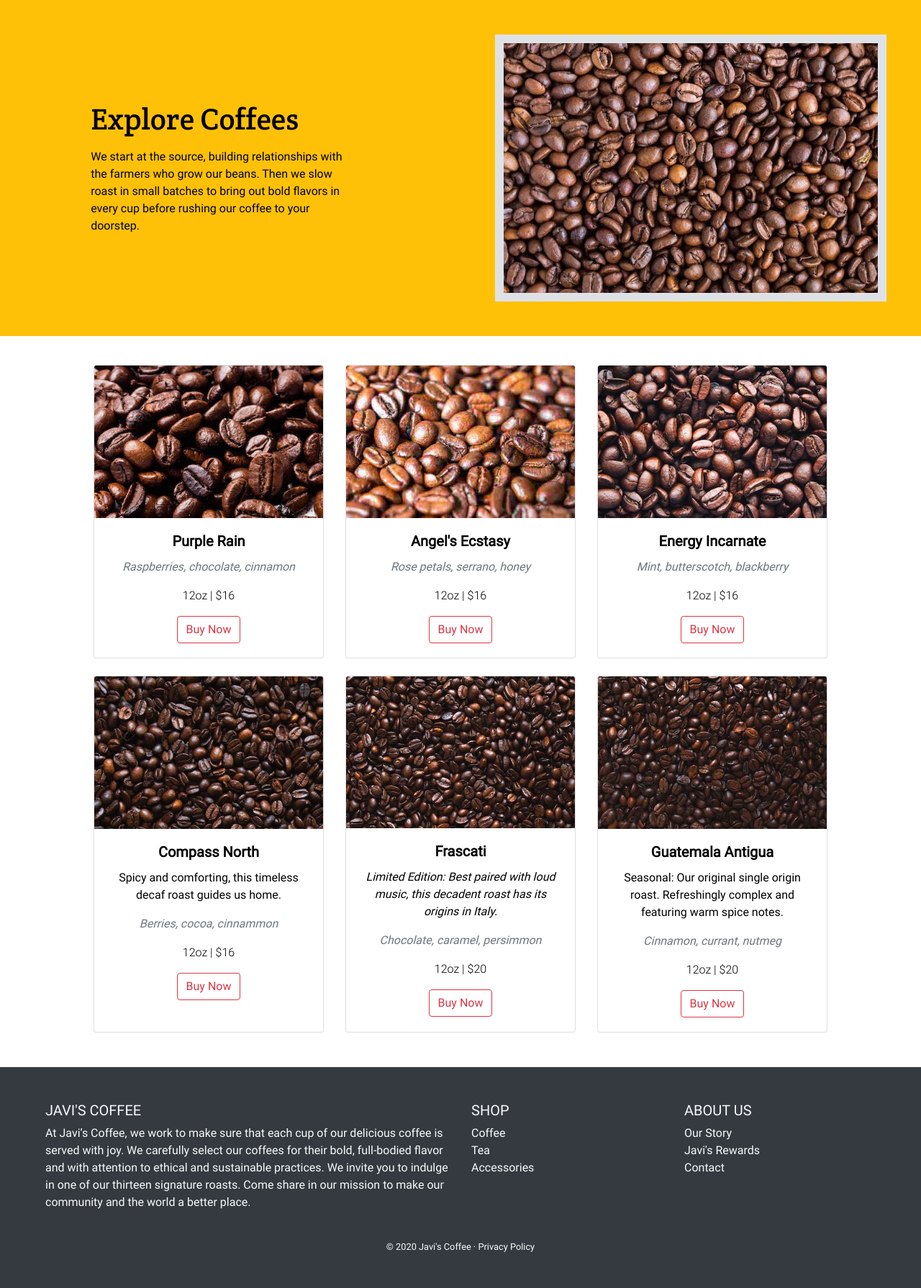
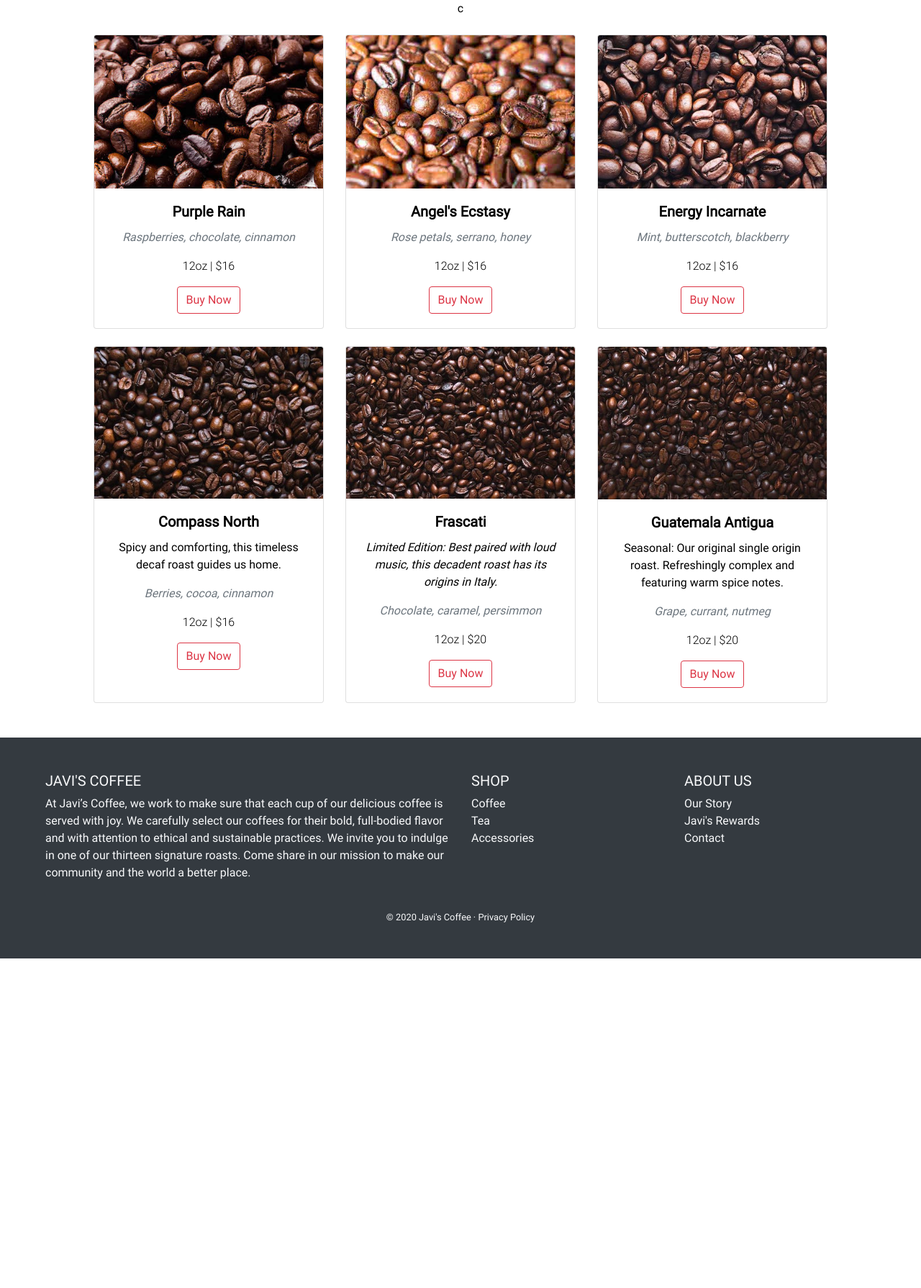
Before and after one commit to javier-cr/JavisCoffee, a PHP site: page /shop in a window 1280 px wide. Shown: the part 117-1907 px from the top of the page at 72% size. After the commit the page ends 1449 px from the top, so only its background shows below. Run offline with PHP 8.4, Linux system fonts and the light colour scheme; some libraries are stand-ins or nearby versions.

Commit message:
Spelling and streamline CSS

```diff
--- a/assets/css/customjc.css
+++ b/assets/css/customjc.css
@@ -147,11 +147,6 @@ body, html { /*for hero*/
     font-family: 'Crete Round', serif;
 }
 
-#shop-head {
-    width: 100%;
-    height: auto;
-}
-
-.border {
+.border { /* frame around header image*/
     border-width: 12px !important;
 }
--- a/shop/index.htm
+++ b/shop/index.htm
@@ -84,29 +84,7 @@
         </div>
     </nav>
 
-    <!--Header-->
-    <div class="container-fluid mb-3 bg-warning">
-        <div class="row">
-
-            <div class="col-md-6 order-md-1 my-auto align-middle text-md-left pr-md-5">
-                <div class="col-8 mx-auto">
-                    <h1 id="shop-title" class="my-3 text-left">Explore Coffees</h1>
-                    <p class="text-left">
-                        We start at the source, building relationships with the farmers who grow our beans.
-                        Then we slow roast in small batches to bring out bold flavors in every cup before rushing
-                        our coffee to your doorstep.
-                    </p>
-                </div>
-            </div>
-
-            <div class="col-8 mx-auto col-md-6 order-md-2 p-md-5 mb-4 mb-md-0">
-                <img src="/assets/images/shop_header_beans.jpg" class="img-fluid border" id="shop-head"
-                    alt="Coffee beans">
-            </div>
-
-        </div>
-
-    </div>
+    c
 
 
     <!--Product Listing by row-->
@@ -115,7 +93,8 @@
             <div class="card-deck my-4 mx-auto">
 
                 <div class="card shop-card-product">
-                    <img class="card-img-top" src="/assets/images/shop_products_beans.jpg" alt="Purple Rain coffee beans">
+                    <img class="card-img-top" src="/assets/images/shop_products_beans.jpg"
+                        alt="Purple Rain coffee beans">
                     <div class="card-body">
                         <h5 class="card-title font-weight-bold">Purple Rain</h5>
                         <p class="card-text font-italic text-secondary">Raspberries, chocolate, cinnamon</p>
@@ -127,7 +106,8 @@
                 </div>
 
                 <div class="card shop-card-product">
-                    <img class="card-img-top" src="/assets/images/shop_products_beans2.jpg" alt="Angel's Ecstasy coffee beans">
+                    <img class="card-img-top" src="/assets/images/shop_products_beans2.jpg"
+                        alt="Angel's Ecstasy coffee beans">
                     <div class="card-body">
                         <h5 class="card-title font-weight-bold">Angel's Ecstasy</h5>
                         <p class="card-text font-italic text-secondary">Rose petals, serrano, honey</p>
@@ -139,7 +119,8 @@
                 </div>
 
                 <div class="card shop-card-product">
-                    <img class="card-img-top" src="/assets/images/shop_products_beans3.jpg" alt="Energy Incarnate coffee beans">
+                    <img class="card-img-top" src="/assets/images/shop_products_beans3.jpg"
+                        alt="Energy Incarnate coffee beans">
                     <div class="card-body">
                         <h5 class="card-title font-weight-bold">Energy Incarnate</h5>
                         <p class="card-text font-italic text-secondary">Mint, butterscotch, blackberry</p>
@@ -158,12 +139,13 @@
             <div class="card-deck mb-5 mx-auto">
 
                 <div class="card shop-card-product">
-                    <img class="card-img-top" src="/assets/images/shop_products_beans4.jpg" alt="Compass North coffee beans">
+                    <img class="card-img-top" src="/assets/images/shop_products_beans4.jpg"
+                        alt="Compass North coffee beans">
                     <div class="card-body">
                         <h5 class="card-title font-weight-bold">Compass North</h5>
                         <p class="card-text">Spicy and comforting, this timeless decaf roast guides us
                             home.</p>
-                        <p class="card-text font-italic text-secondary">Berries, cocoa, cinnammon </p>
+                        <p class="card-text font-italic text-secondary">Berries, cocoa, cinnamon </p>
                         <p class="card-text font-weight-light">12oz | $16</p>
                         <button id="checkout-button-sku_H7j7u0V5siZ9E2" class="btn btn-outline-danger" role="link">
                             Buy Now
@@ -186,12 +168,13 @@
                 </div>
 
                 <div class="card shop-card-product">
-                    <img class="card-img-top" src="/assets/images/shop_products_beans6.jpg" alt="Guatemala Antigua coffee beans">
+                    <img class="card-img-top" src="/assets/images/shop_products_beans6.jpg"
+                        alt="Guatemala Antigua coffee beans">
                     <div class="card-body">
                         <h5 class="card-title font-weight-bold">Guatemala Antigua</h5>
                         <p class="card-text">Seasonal: Our original single origin roast. Refreshingly
                             complex and featuring warm spice notes.</p>
-                        <p class="card-text font-italic text-secondary">Cinnamon, currant, nutmeg</p>
+                        <p class="card-text font-italic text-secondary">Grape, currant, nutmeg</p>
                         <p class="card-text font-weight-light">12oz | $20</p>
                         <button id="checkout-button-sku_H7j8VY0JLrQlJX" class="btn btn-outline-danger" role="link">
                             Buy Now
```
